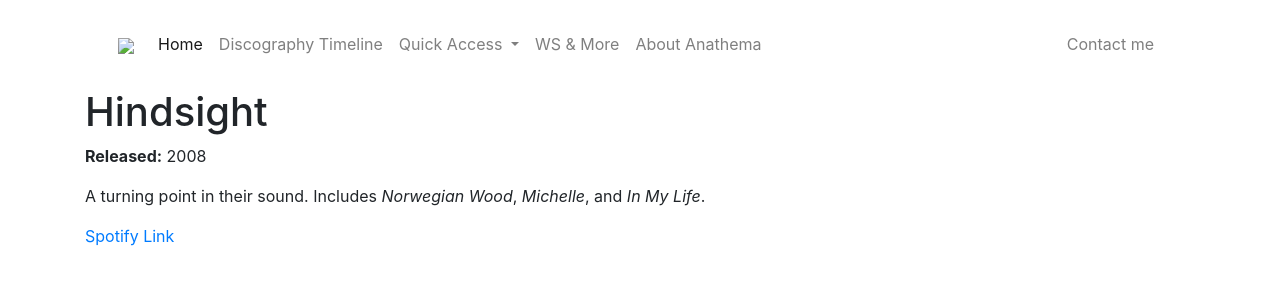
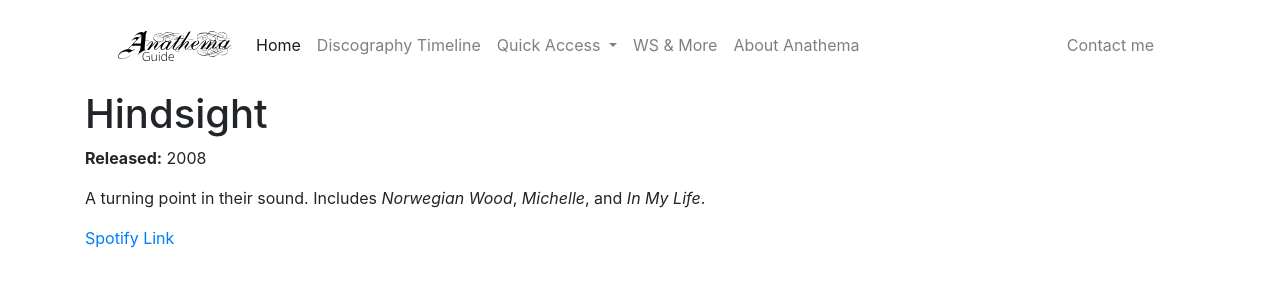
Before and after one commit to Hita9900/Anathema-Guide, a Jekyll site: the page built from _albums/Hindsight.md, in a window 1280 px wide. Shown: the top 300 px of the page. Built offline with Jekyll 4.4.1, drawn with Linux system fonts in a browser that asks for light colours; nearby versions of some CDN libraries.

Commit message:
fighting syntax

```diff
--- a/_layouts/default.html
+++ b/_layouts/default.html
@@ -10,7 +10,7 @@
   <link href="https://fonts.googleapis.com/css2?family=Montserrat:ital,wght@0,100..900;1,100..900&display=swap" rel="stylesheet">
   <title>{{ page.title }}</title>
   <script src="https://kit.fontawesome.com/43c82f18ff.js" crossorigin="anonymous"></script>
-
+</head>
 <body>
     <nav class="sticky-top bg-white  navbar navbar-expand-lg navbar-light">
       <div class="container py-3 px-5">
@@ -139,6 +139,7 @@
 
 
       </div>
+
   <script src="https://cdn.jsdelivr.net/npm/jquery@3.5.1/dist/jquery.slim.min.js" integrity="sha384-DfXdz2htPH0lsSSs5nCTpuj/zy4C+OGpamoFVy38MVBnE+IbbVYUew+OrCXaRkfj" crossorigin="anonymous"></script>
   <script src="https://cdn.jsdelivr.net/npm/bootstrap@4.6.2/dist/js/bootstrap.bundle.min.js" integrity="sha384-Fy6S3B9q64WdZWQUiU+q4/2Lc9npb8tCaSX9FK7E8HnRr0Jz8D6OP9dO5Vg3Q9ct" crossorigin="anonymous"></script>
 </body>
--- a/_layouts/standard-album.html
+++ b/_layouts/standard-album.html
@@ -10,12 +10,13 @@
   <link href="https://fonts.googleapis.com/css2?family=Montserrat:ital,wght@0,100..900;1,100..900&display=swap" rel="stylesheet">
   <title>{{ page.title }}</title>
   <script src="https://kit.fontawesome.com/43c82f18ff.js" crossorigin="anonymous"></script>
+</head>
 
 <body>
     <nav class="sticky-top bg-white  navbar navbar-expand-lg navbar-light">
       <div class="container py-3 px-5">
         <a class="navbar-brand" href="#">
-          <img src="./Images/Logo.svg" />
+          <img src="{{ site.baseurl }}/Images/Logo.svg" />
         </a>
         <button class="navbar-toggler" type="button" data-toggle="collapse" data-target="#navbarSupportedContent" aria-controls="navbarSupportedContent" aria-expanded="false" aria-label="Toggle navigation">
           <span class="navbar-toggler-icon"></span>
```
